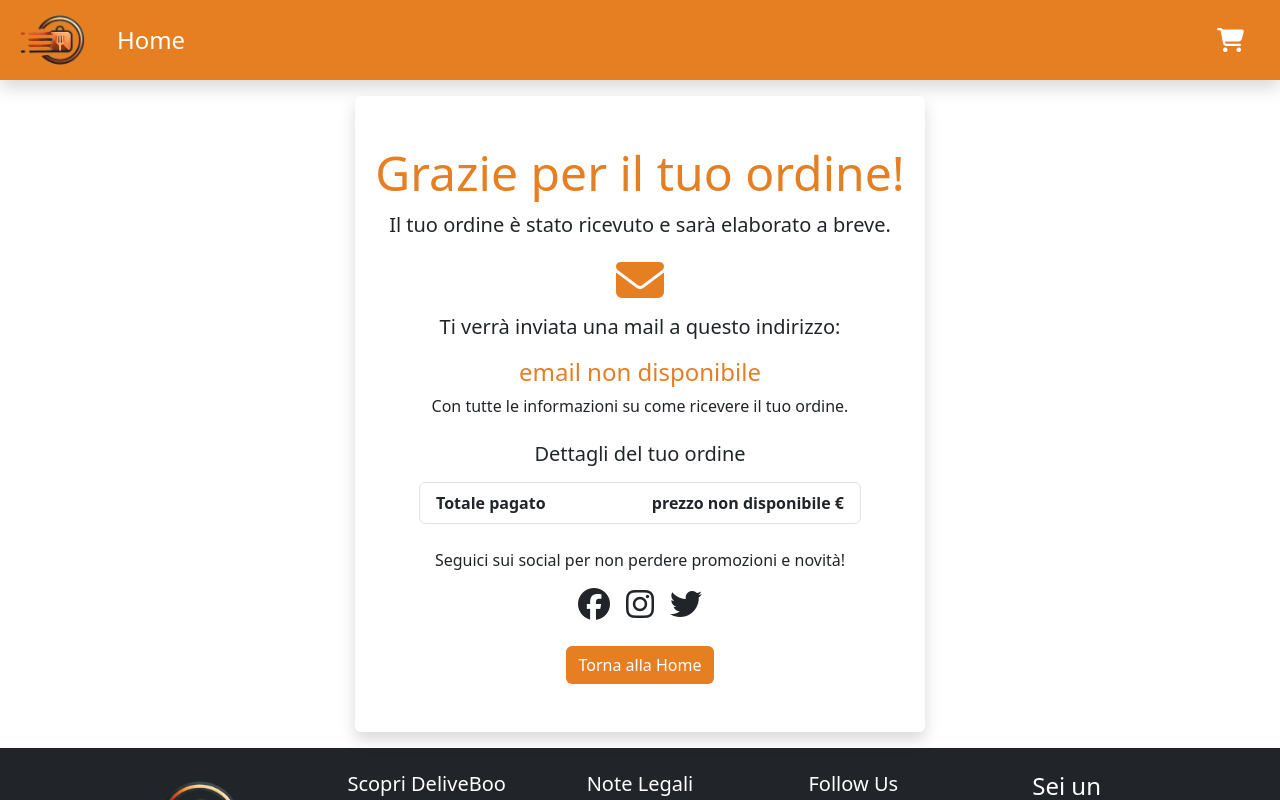
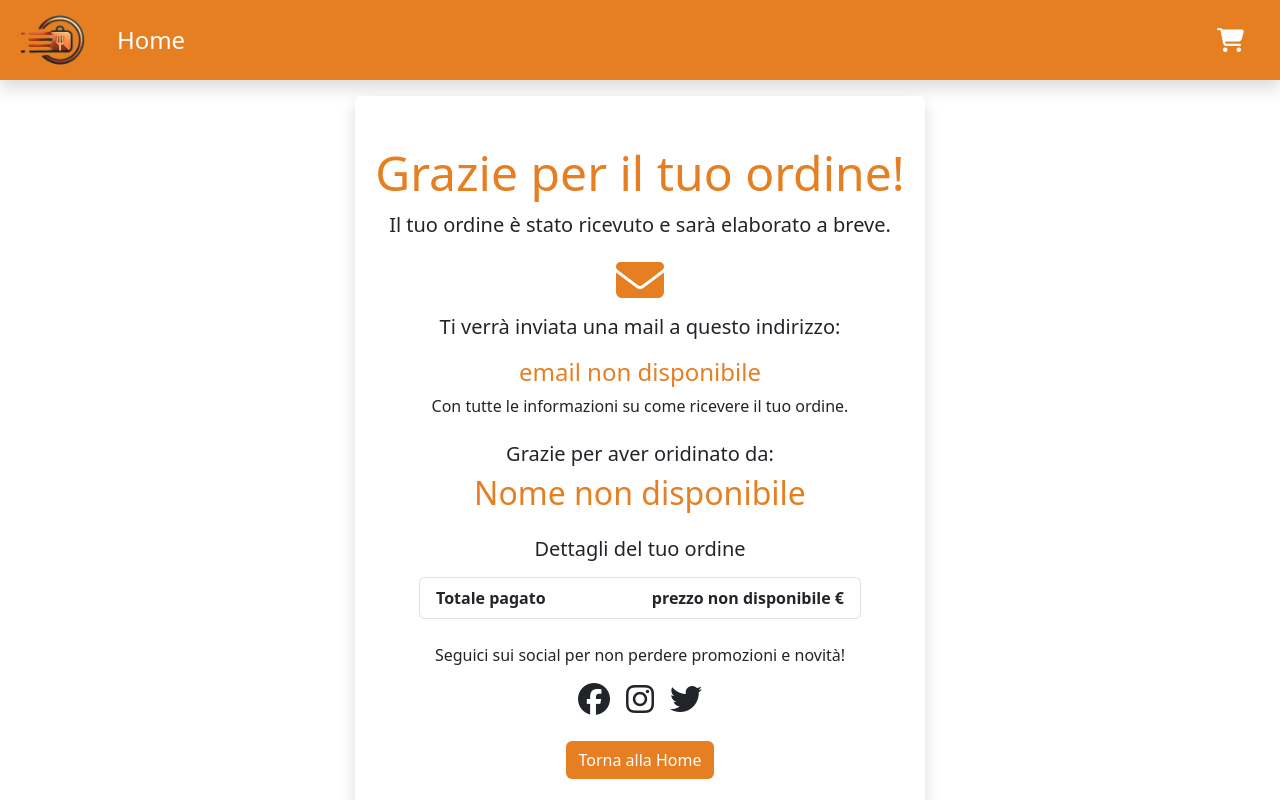
Before and after one commit to GiuseppeDeRosa1992/deliveBoo-front, a Vue app: page /thank-you in a window 1280 px wide. Shown: the top 800 px of the page. Built offline with nearby package versions, Linux system fonts and the light colour scheme.

Commit message:
added name resturant in thank you page

```diff
--- a/src/views/AppThankYouPage.vue
+++ b/src/views/AppThankYouPage.vue
@@ -4,6 +4,7 @@ export default {
   data() {
     return {
       userEmail: localStorage.getItem('email') || 'email non disponibile',
+      restaurantName: localStorage.getItem('restaurant_name') || 'Nome non disponibile',
       total: localStorage.getItem('total') || 'prezzo non disponibile',
       dishes: JSON.parse(localStorage.getItem('dishes') || '[]'),
     };
@@ -39,7 +40,11 @@ export default {
 
         <!-- Dettagli ordine -->
         <div class="order-details mt-4">
-          <h5 class="mb-3">Dettagli del tuo ordine</h5>
+          <h5>Grazie per aver oridinato da:
+          </h5>
+          <h2 class="text-warning">{{ restaurantName }}</h2>
+
+          <h5 class="mb-3 pt-3">Dettagli del tuo ordine</h5>
           <ul class="list-group px-5">
             <li v-for="(dish, index) in dishes" :key="index" class="list-group-item d-flex justify-content-between">
               <span>{{ dish.name_dish }}</span>
```
